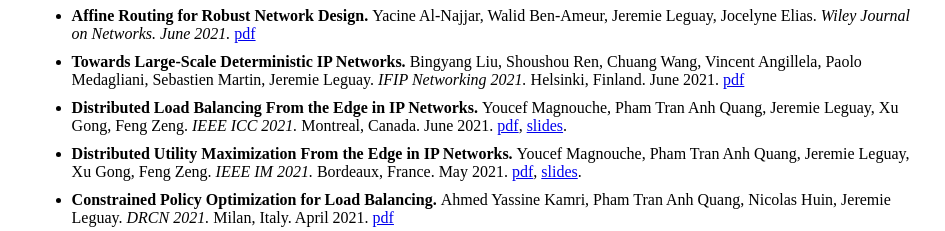
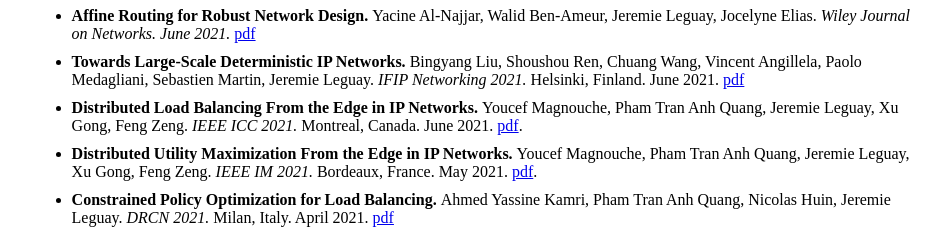
Before and after one commit to dijkstralab/dijkstralab.github.io, a plain HTML site: page index.html in a window 1280 px wide. Shown: the part 1146-1377 px from the top of the page, without its empty margins (166-1111 px from the left). Drawn offline with Linux system fonts and the light colour scheme.

Commit message:
Update index.html

```diff
--- a/index.html
+++ b/index.html
@@ -42,8 +42,8 @@ CoDIT 2023. Rome, Spain.</i> July 2023. Best paper award.</i> <a href="http://je
 <li><b>Affine Routing for Robust Network Design. </b>Yacine Al-Najjar, Walid Ben-Ameur, Jeremie Leguay, Jocelyne Elias.  <i>Wiley Journal on Networks. June 2021. </i><a href="https://onlinelibrary.wiley.com/doi/abs/10.1002/net.22070">pdf</a></li>
 
 <li><b>Towards Large-Scale Deterministic IP Networks. </b>Bingyang Liu, Shoushou Ren, Chuang Wang, Vincent Angillela, Paolo Medagliani, Sebastien Martin, Jeremie Leguay. <i>IFIP Networking 2021.</i> Helsinki, Finland. June 2021. </i><a href="https://ieeexplore.ieee.org/document/9472798">pdf</a></li>
-<li><b>Distributed Load Balancing From the Edge in IP Networks. </b>Youcef Magnouche, Pham Tran Anh Quang, Jeremie Leguay, Xu Gong, Feng Zeng. <i>IEEE ICC 2021.</i> Montreal, Canada. June 2021. </i><a href="Papers/ICC_2021_LB.pdf">pdf</a>, <a href="https://ieeexplore.ieee.org/document/9500992">slides</a>.</li>
-<li><b>Distributed Utility Maximization From the Edge in IP Networks. </b>Youcef Magnouche, Pham Tran Anh Quang, Jeremie Leguay, Xu Gong, Feng Zeng. <i>IEEE IM 2021.</i> Bordeaux, France. May 2021. </i><a href="Papers/IM2021_Rate_allocation.pdf">pdf</a>, <a href="https://ieeexplore.ieee.org/document/9464021">slides</a>.</li>
+<li><b>Distributed Load Balancing From the Edge in IP Networks. </b>Youcef Magnouche, Pham Tran Anh Quang, Jeremie Leguay, Xu Gong, Feng Zeng. <i>IEEE ICC 2021.</i> Montreal, Canada. June 2021. </i><a href="https://ieeexplore.ieee.org/document/9500992">pdf</a>.</li>
+<li><b>Distributed Utility Maximization From the Edge in IP Networks. </b>Youcef Magnouche, Pham Tran Anh Quang, Jeremie Leguay, Xu Gong, Feng Zeng. <i>IEEE IM 2021.</i> Bordeaux, France. May 2021. </i><a href="https://ieeexplore.ieee.org/document/9464021">pdf</a>.</li>
 <li><b>Constrained Policy Optimization for Load Balancing. </b> Ahmed Yassine Kamri, Pham Tran Anh Quang, Nicolas Huin, Jeremie Leguay. <i>DRCN 2021.</i> Milan, Italy. April 2021. </i><a href="https://ieeexplore.ieee.org/document/9477375">pdf</a></li>
 <li><b>On the Approximability of Robust Network Design.</b> Yacine Al-Najjar, Walid Ben-Ameur, Jeremie Leguay. <i>Elsevier Theoretical Computer Science. </i> January 2021.</i> <a href="https://www.sciencedirect.com/science/article/abs/pii/S0304397521000463">pdf</a></li>
 <li><b>Joint Routing and Scheduling for Large-Scale Deterministic IP Networks.</b> Jonatan Krolikowski, Sebastien Martin, Paolo Medagliani, Jeremie Leguay, Shuang Chen, Xiaodong Chang, Xuesong Geng.<i> Elsevier Computer Communications.</i> October 2020. <a href="https://www.sciencedirect.com/science/article/abs/pii/S0140366420319642">pdf</a></li>
```
